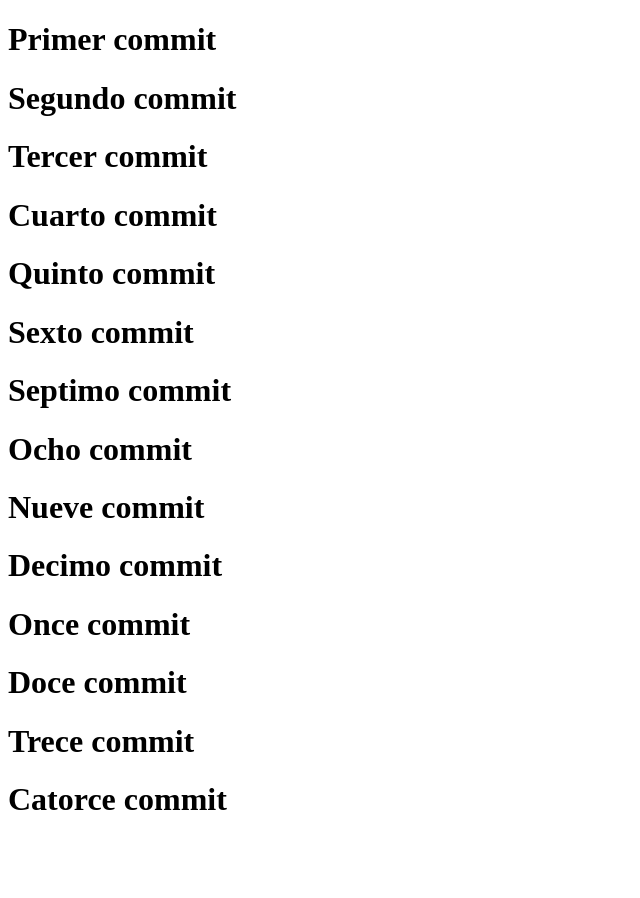
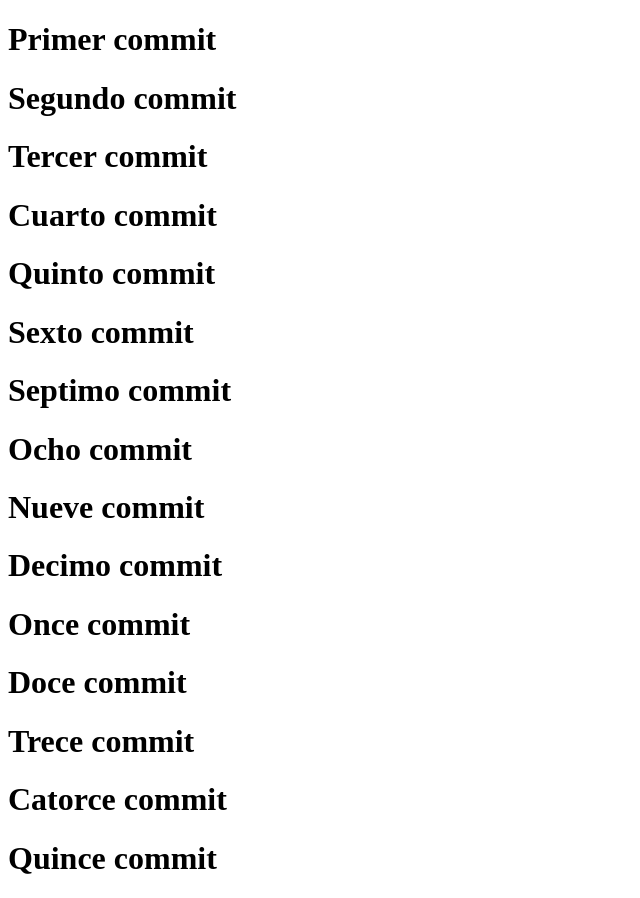
Before and after one commit to AldairMenp/aldair_mendoza_miercoles_noche_2024, a plain HTML site: page index.html in a window 1280 px wide. Shown: the whole page, without its empty margins (0-640 px from the left). Before the commit the page ends 840 px from the top, so only its background shows below. Drawn offline with Linux system fonts and the light colour scheme.

Commit message:
Fiveteen commit

```diff
--- a/index.html
+++ b/index.html
@@ -21,5 +21,6 @@
   <h1>Doce commit</h1>
   <h1>Trece commit</h1>
   <h1>Catorce commit</h1>
+  <h1>Quince commit</h1>
 </body>
 </html>
```
